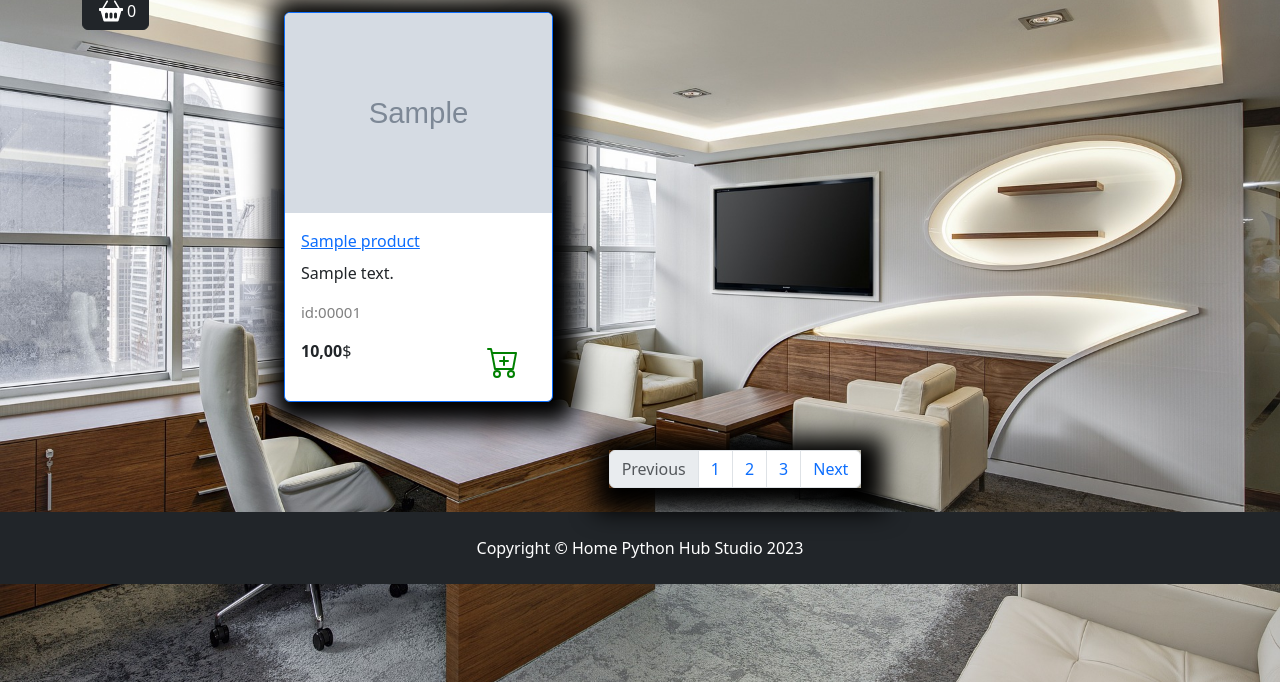
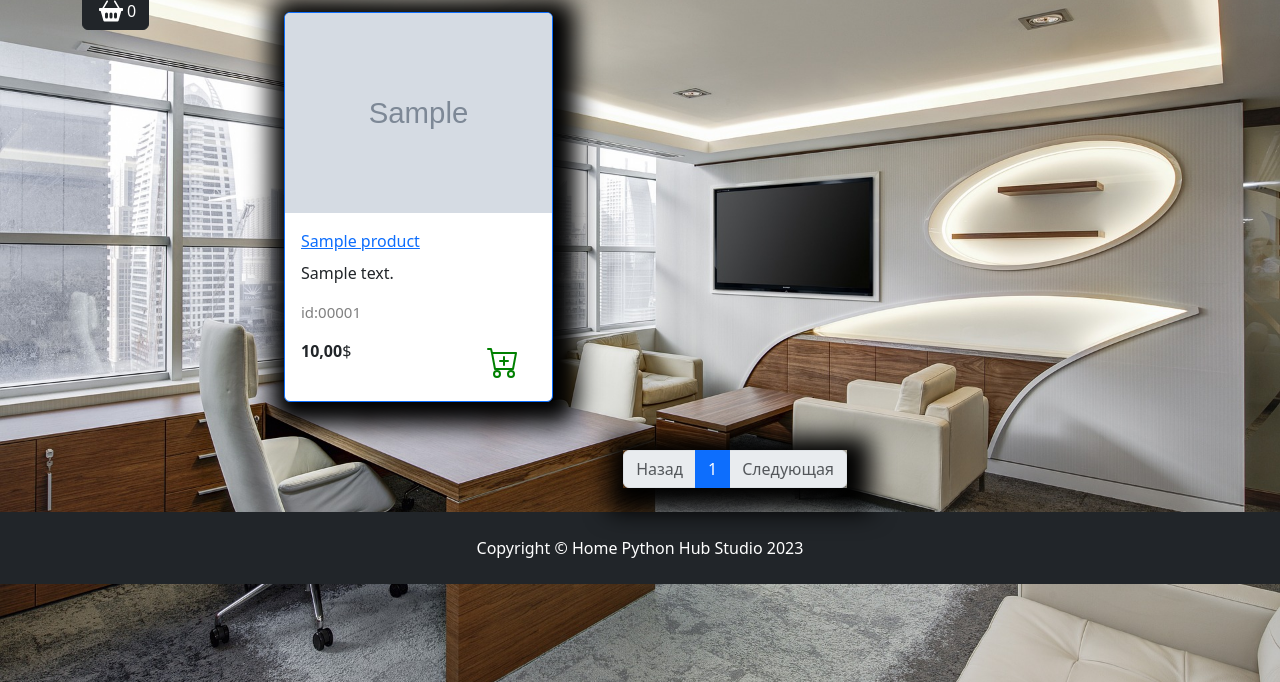
Before and after one commit to koakamn/furniture_site, a Django app: a page that uses goods/templates/goods/catalog.html in a window 1280 px wide. Shown: the part 118-800 px from the top of the page. Run offline with Django 5.2, Linux system fonts and the light colour scheme; tables that the repository leaves empty hold one stand-in row (values such as "Sample post"); grey boxes marked "Sample" are stand-in pictures; parts of the project's set-up code (start-up, migrations or seed data) failed here and were passed over; some libraries are stand-ins or nearby versions.

Commit message:
pagination

```diff
--- a/goods/models.py
+++ b/goods/models.py
@@ -30,6 +30,7 @@ class Product(models.Model):
         db_table = 'product'
         verbose_name = 'Продукт'
         verbose_name_plural='Продукты'
+        ordering=('id',)
 
     def display_id(self):
         return f"{self.id:05}"
--- a/goods/templates/goods/catalog.html
+++ b/goods/templates/goods/catalog.html
@@ -54,7 +54,7 @@
                                     <a href="{%url 'catalog:product' product.slug%}">
                                         <p class="card-title">{{product.name}}</p>
                                     </a>
-                                    <p class="card-text text-truncate">{{product.description}}</p>
+                                    <p class="card-text text" >{{product.description|truncatechars:35}}</p>
                                     <p class="product_id">id:{{ product.display_id }}</p>
                                     <div class="d-flex justify-content-between">
                                         {%if product.discount%}
@@ -80,14 +80,27 @@
                     <nav aria-label="Page navigation example">
                         <ul class="pagination justify-content-center my-4">
                             <div class="custom-shadow d-flex">
-                                <li class="page-item disabled">
-                                  <a class="page-link">Previous</a>
+                                <li class="page-item {%if not goods.has_previous%}disabled{%endif%}">
+                                  <a class="page-link" href="{%if goods.has_previous%}
+                                     {%url 'catalog:index' slug_url goods.previous_page_number%}
+                                     {%else%}
+                                     #
+                                     {%endif%}"
+                                  >Назад</a>
                                 </li>
-                                <li class="page-item"><a class="page-link" href="#">1</a></li>
-                                <li class="page-item"><a class="page-link" href="#">2</a></li>
-                                <li class="page-item"><a class="page-link" href="#">3</a></li>
-                                <li class="page-item">
-                                  <a class="page-link" href="#">Next</a>
+                                {%for page in goods.paginator.page_range%}
+                                {% if page >= goods.number|add:-2 and page <= goods.number|add:2 %}
+                                <li class="page-item {%if goods.number == page%}active{%endif%}">
+                                    <a class="page-link" href="{%url 'catalog:index' slug_url page%}">{{page}}</a></li>
+                                {%endif%}
+                                {%endfor%}
+                                 <li class="page-item {%if not goods.has_next%}disabled{%endif%}">
+                                  <a class="page-link" href="{%if goods.has_next%}
+                                     {%url 'catalog:index' slug_url goods.next_page_number%}
+                                     {%else%}
+                                     #
+                                     {%endif%}"
+                                  >Следующая</a>
                                 </li>
                             </div>
                         </ul>
--- a/goods/urls.py
+++ b/goods/urls.py
@@ -6,5 +6,6 @@ app_name = 'goods'
 
 urlpatterns = [
     path('<slug:category_slug>/',views.catalog,name='index'),
+    path('<slug:category_slug>/<int:page>/', views.catalog, name='index'),
     path('product/<slug:product_slug>/',views.product,name='product'),
 ]
--- a/goods/views.py
+++ b/goods/views.py
@@ -1,15 +1,20 @@
+from django.core.paginator import Paginator
 from django.shortcuts import render, get_list_or_404
 from goods.models import Product
 
-def catalog(request,category_slug):
+def catalog(request,category_slug,page=1):
     if category_slug=='all':
         goods=Product.objects.all()
     else:
         goods=get_list_or_404(Product.objects.filter(category__slug=category_slug))
 
+    paginator=Paginator(goods,3)
+    current_page=paginator.page(page)
+
     context={
         'title':'Home - Catalog',
-        'goods': goods,
+        'goods': current_page,
+        'slug_url':category_slug,
 
     }
     return render(request, 'goods/catalog.html',context)
```
